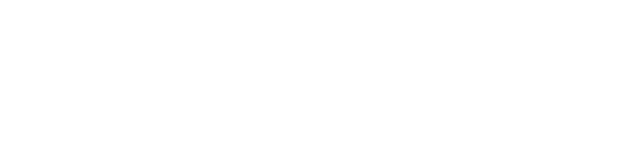
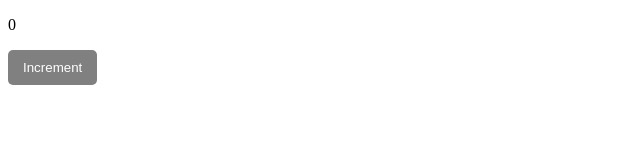
Before and after one commit to acciojob/increment-counter-prashantzanzan25, a website: page main.html in a window 1280 px wide. Shown: the whole page, without its empty margins (0-640 px from the left). Drawn offline with Linux system fonts and the light colour scheme.

Commit message:
created a submission

```diff
--- a/main.html
+++ b/main.html
@@ -7,6 +7,13 @@
 </head>
 
 <body>
+	<p id="counter">
+		0
+	</p>
+    <button id="incrementBtn">
+		Increment
+	</button>
+
 	<!-- the entire body must be written by student -->
     <script type="text/javascript" src="./script.js">
 </script>
--- a/script.js
+++ b/script.js
@@ -1 +1,11 @@
 //your JS code here. If required.
+var counterElement = document.getElementById("counter");
+var incrementBtn = document.getElementById("incrementBtn");
+
+incrementBtn.addEventListener("click", function() {
+	var currentValue = parseInt(counterElement.innerText);
+
+    alert("Un-incremented value: " + currentValue);
+
+    counterElement.innerText = currentValue + 1;
+});
--- a/styles.css
+++ b/styles.css
@@ -1 +1,12 @@
-/*  your css code here. If applicable */
+#incrementBtn {
+            background-color: #808080; /* Gray */
+            color: #fff; /* White text */
+            padding: 10px 15px;
+            cursor: pointer;
+            border: none;
+            border-radius: 5px;
+        }
+
+        #incrementBtn:active {
+            background-color: #87CEEB; /* Sky Blue on click */
+        }
```
